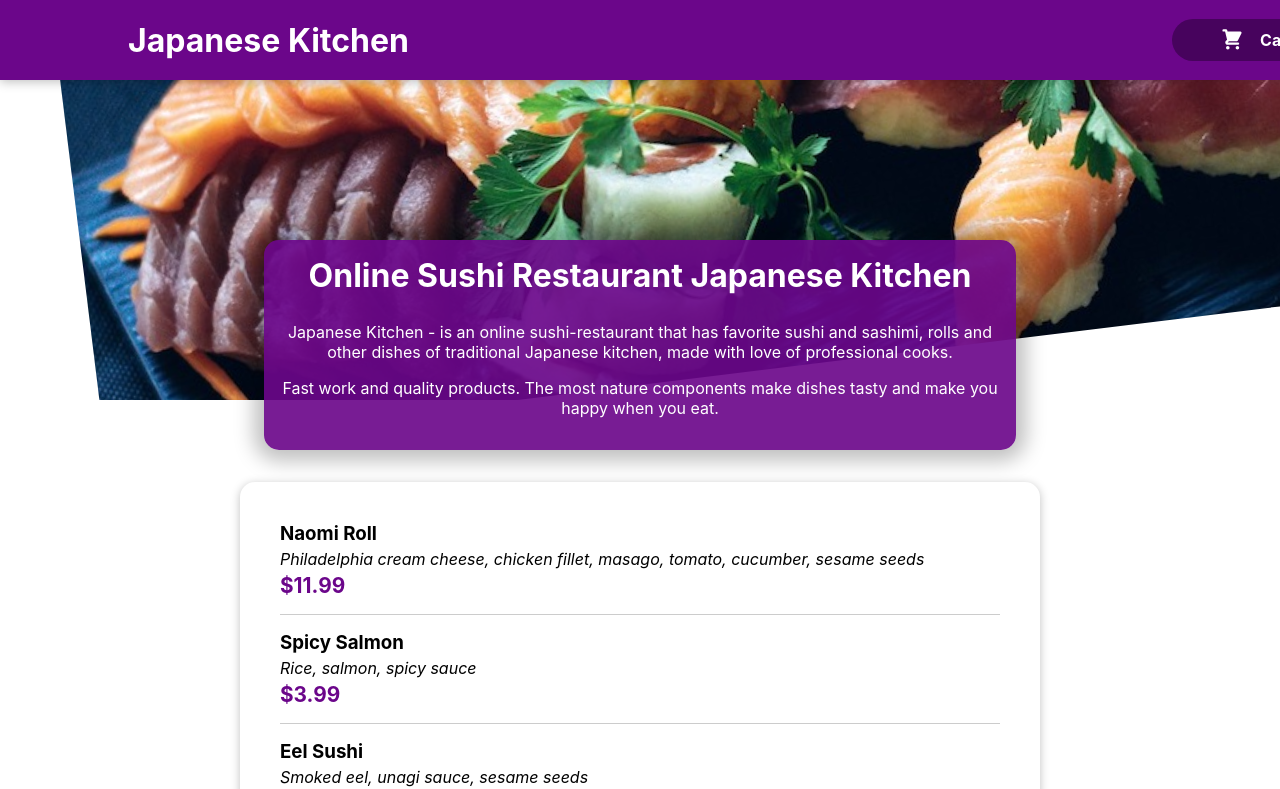
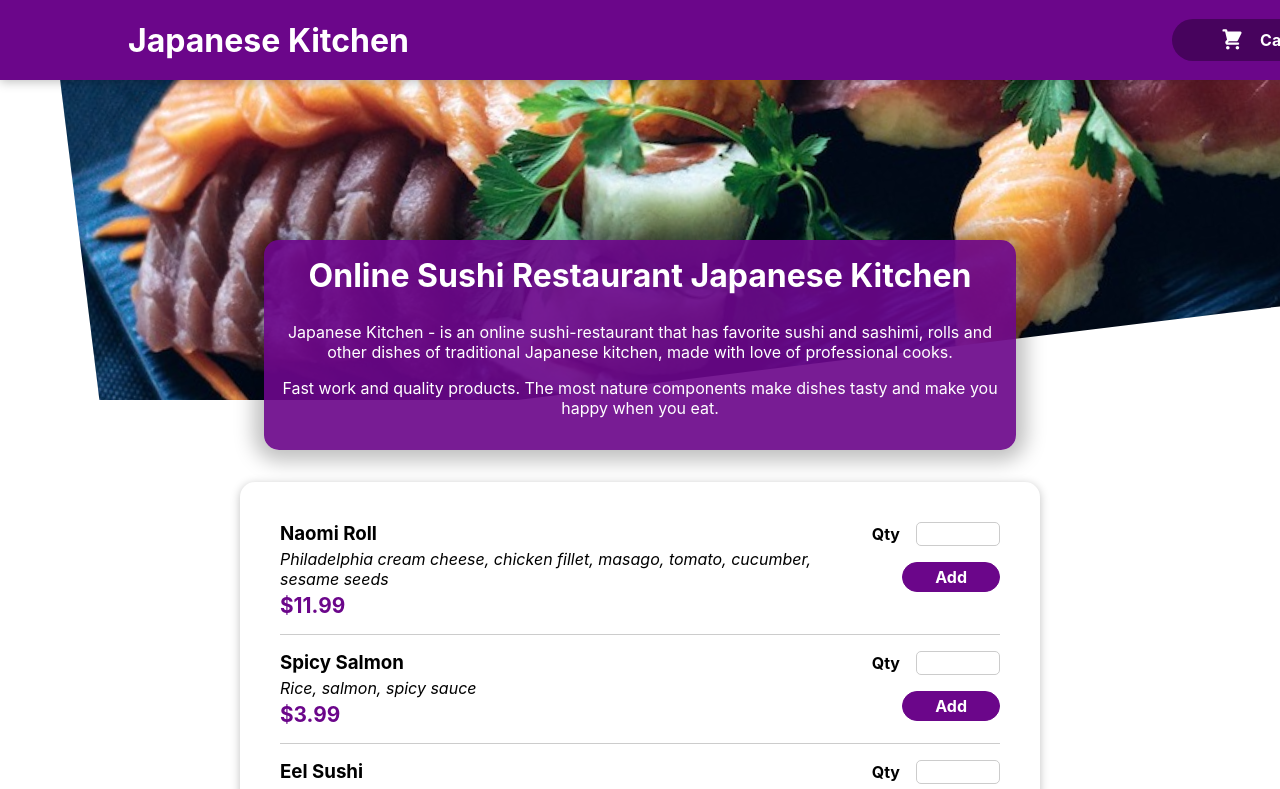
Before and after one commit to IzoFox/food-order-app-by-react-course, a React (Create React App) app: page / in a window 1280 px wide. Shown: the top 789 px of the page. Built offline with nearby package versions, Linux system fonts and the light colour scheme.

Commit message:
Lesson 119: Form added
- Added a MealItemForm component to allow to change qty of each item and to allow to add this item to the shopping cart.
- Added a custom Input component to allow to reuse it with other components.

```diff
--- a/src/components/Meals/MealItem/MealItem.js
+++ b/src/components/Meals/MealItem/MealItem.js
@@ -1,4 +1,5 @@
 import styles from './MealItem.module.css';
+import MealItemForm from './MealItemForm';
 
 const MealItem = (props) => {
 
@@ -12,7 +13,7 @@
             <div className={styles.price}>{formattedPrice}</div>
         </div>
         <div>
-
+            <MealItemForm />
         </div>
     </li>)
 }
--- a/src/components/Meals/MealItem/MealItemForm.js
+++ b/src/components/Meals/MealItem/MealItemForm.js
@@ -1,7 +1,19 @@
+import Input from '../../UI/Input';
 import styles from './MealItemForm.module.css';
 
 const MealItemForm = (props) => {
-    return
+    return(
+        <form className={styles.form}>
+            <Input label='Qty' input={{
+                id: 'amount',
+                type: 'number',
+                min: '1',
+                step: '1',
+                defaulValue: '1'
+            }} />
+            <button>Add</button>
+        </form>
+    )
 }
 
 export default MealItemForm;
--- /dev/null
+++ b/src/components/UI/Input.js
@@ -0,0 +1,12 @@
+import styles from './Input.module.css';
+
+const Input = (props) => {
+    return(
+        <div className={styles.input}>
+            <label htmlFor={props.input.id}>{props.label}</label>
+            <input {...props.input} />
+        </div>
+    )
+}
+
+export default Input;
--- /dev/null
+++ b/src/components/UI/Input.module.css
@@ -0,0 +1,18 @@
+.input {
+  display: flex;
+  align-items: center;
+  margin-bottom: 1rem;
+}
+
+.input label {
+  font-weight: bold;
+  margin-right: 1rem;
+}
+
+.input input {
+  width: 4rem;
+  border-radius: 5px;
+  border: 1px solid #ccc;
+  font: inherit;
+  padding-left: 1rem;
+}
```
